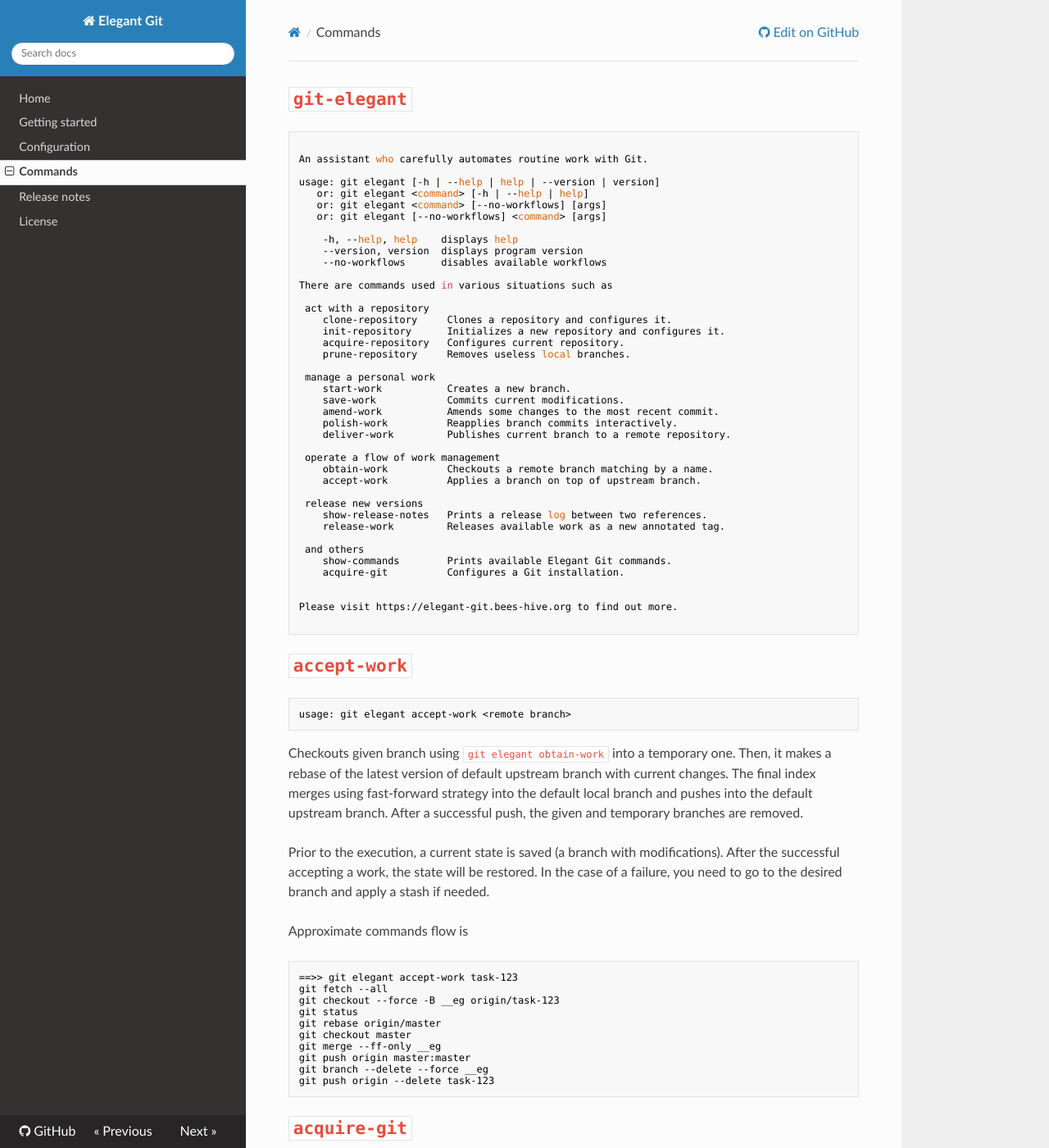
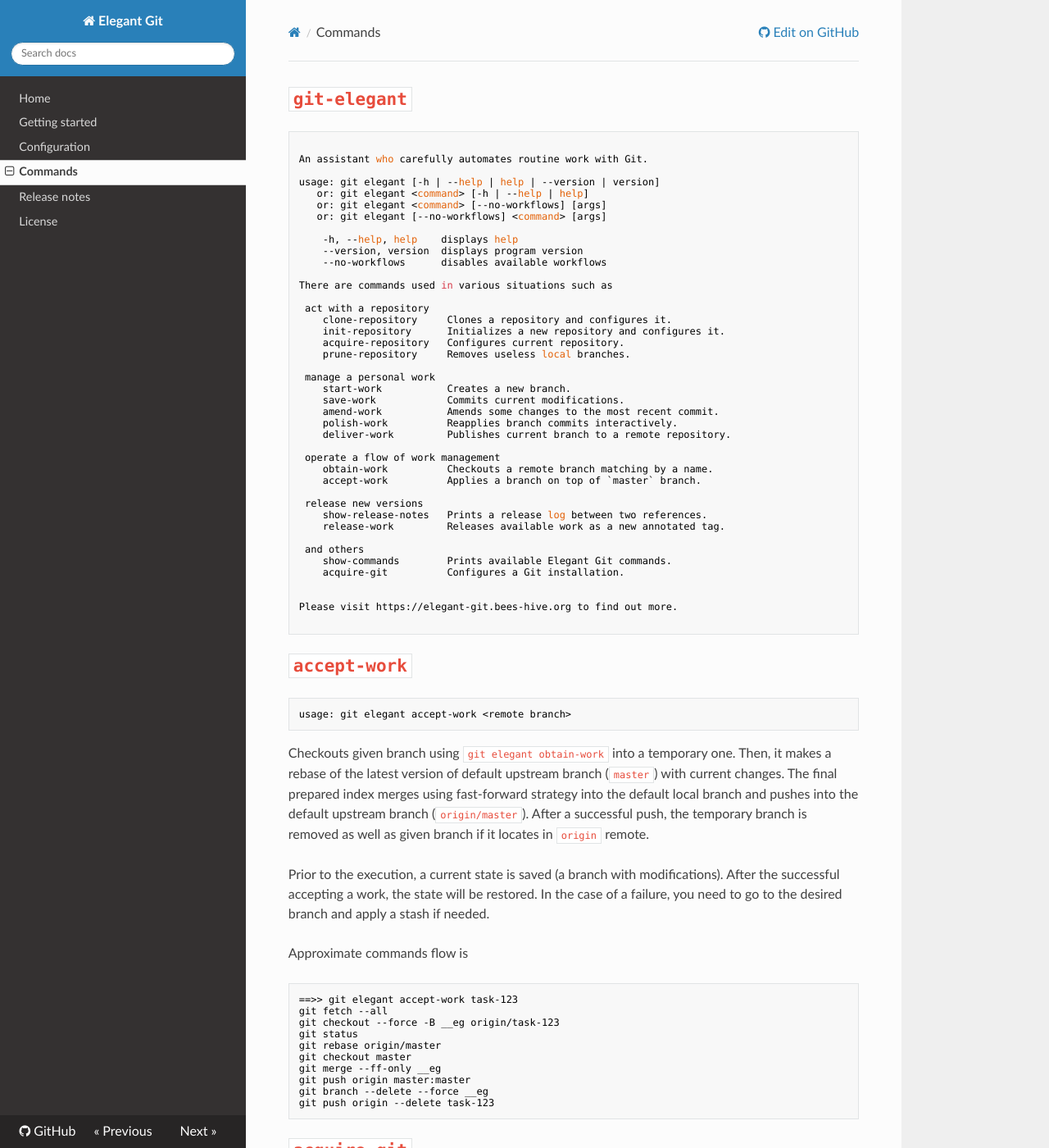
Before and after one commit to bees-hive/elegant-git, an MkDocs documentation site: the page built from docs/commands.md, in a window 1280 px wide and 1400 px high. Shown: the whole window at 82% size. Built offline with MkDocs 1.6.1, drawn with Linux system fonts in a browser that asks for light colours; nearby versions of some CDN libraries.

Commit message:
Remove remote branches only for `origin` after accepting work
A user may accept work from forked remotes. In this case, it's possible
that a remote fork provides only pull permissions. And, in order to
prevent errors, the removal is enabled only for `origin` - is a user
accepts work, it has a write permissions to `origin`.

#171

````diff
--- a/docs/commands.md
+++ b/docs/commands.md
@@ -29,7 +29,7 @@ There are commands used in various situations such as
 
  operate a flow of work management
     obtain-work          Checkouts a remote branch matching by a name.
-    accept-work          Applies a branch on top of upstream branch.
+    accept-work          Applies a branch on top of `master` branch.
 
  release new versions
     show-release-notes   Prints a release log between two references.
@@ -51,10 +51,12 @@ usage: git elegant accept-work <remote branch>
 ```
 
 Checkouts given branch using `git elegant obtain-work` into a temporary one.
-Then, it makes a rebase of the latest version of default upstream branch with
-current changes. The final index merges using fast-forward strategy into the
-default local branch and pushes into the default upstream branch. After a
-successful push, the given and temporary branches are removed.
+Then, it makes a rebase of the latest version of default upstream branch
+(`master`) with current changes. The final prepared index merges using
+fast-forward strategy into the default local branch and pushes into the
+default upstream branch (`origin/master`). After a successful push, the
+temporary branch is removed as well as given branch if it locates in `origin`
+remote.
 
 Prior to the execution, a current state is saved (a branch with modifications).
 After the successful accepting a work, the state will be restored. In the case
````
Also changed, not shown: 2 other files.
